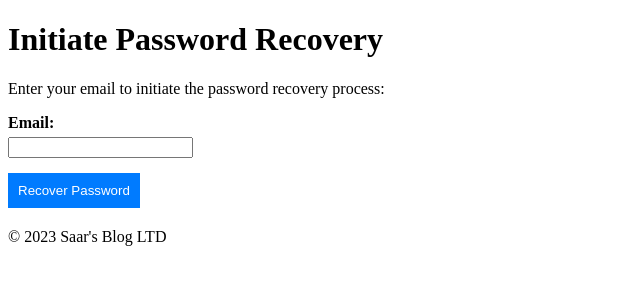
After one commit to staranus/blog_project, a Flask app: page /recover-password in a window 1280 px wide. The commit adds this page. Shown: the top 300 px of the page, without its empty margins (0-640 px from the left). Run offline with Flask 3, Linux system fonts and the light colour scheme.

Commit message:
Add files via upload

```diff
--- a/app.py
+++ b/app.py
@@ -1,4 +1,4 @@
-from flask import Flask, request, render_template, redirect, url_for, session
+from flask import Flask, request, render_template, redirect, url_for, session, abort
 from flask_mail import Mail, Message
 from flask_sqlalchemy import SQLAlchemy
 import hashlib
@@ -9,12 +9,13 @@ app.config['SECRET_KEY'] = '1234'
 db = SQLAlchemy(app)
 
 # Configure Flask-Mail
-app.config['MAIL_SERVER'] = 'your_mail_server'
+app.config['MAIL_SERVER'] = 'smtp.gmail.com'
 app.config['MAIL_PORT'] = 587
-app.config['MAIL_USE_TLS'] = True
+app.config['MAIL_USE_TLS'] = False
 app.config['MAIL_USE_SSL'] = False
-app.config['MAIL_USERNAME'] = 'your_mail_username'
-app.config['MAIL_PASSWORD'] = 'your_mail_password'
+app.config['MAIL_USERNAME'] = 'saartaranus@gmail.com'
+app.config['MAIL_PASSWORD'] = 'ccue mtep elmd tvxh'
+app.config['MAIL_DEBUG'] = True
 mail = Mail(app)
 
 
@@ -23,7 +24,8 @@ class Users(db.Model):  # extends db.Model to tell sqlalchemy that it's a table
     username = db.Column(db.String(50), unique=True, nullable=False)
     password = db.Column(db.String(64), nullable=False)
     is_admin = db.Column(db.Boolean, nullable=False)
-    #db.String(64) since you are storing the hexadecimal
+    email = db.Column(db.String(120), unique=True, nullable=False)
+    # db.String(64) since you are storing the hexadecimal
     # representation of a SHA-256 hash, which is 64 characters long.
 
 
@@ -31,34 +33,40 @@ class Posts(db.Model):
     id = db.Column(db.Integer, primary_key=True)
     post = db.Column(db.Text, nullable=False)
     title = db.Column(db.Text, nullable=False)
-    user_id = db.Column(db.Integer, db.ForeignKey('users.id') ,nullable=False)
+    user_id = db.Column(db.Integer, db.ForeignKey('users.id'), nullable=False)
 
     # When doing a query, display each row represented
     # by an object containing what's in the return statement
     def __repr__(self):
         return 'Post ' + str(self.id)
 
+
+PER_PAGE = 5  # Number of posts per page
+
 with app.app_context():
     db.create_all()
-    # user_1 = Users(username="saar", password=hashlib.sha256("1234".encode()).hexdigest(), is_admin=True)
-    # user_2 = Users(username="elad", password=hashlib.sha256("1234".encode()).hexdigest(), is_admin=False)
+    # user_1 = Users(username="elad", password=hashlib.sha256("1234".encode()).hexdigest(), is_admin=True, email = "blah")
+    # user_2 = Users(username="saar", password=hashlib.sha256("1234".encode()).hexdigest(), is_admin=False, email = "blah")
     # db.session.add(user_1, user_2)
     # db.session.commit()
 
-            #query data from db
+    # query data from db
     # user = Users.query.filter_by(username="saar").first()
     # print(user)
     # print(user.username)
     # print(user.password)
     # print(user.id)
 
+
 @app.route("/")
 def index():
     if 'username' in session:
         print(f"User {session['username']} is already in session")
         return redirect(url_for('view_and_publish_posts'))
-    print("User is not in session, redirecting to login")
-    return redirect(url_for('login'))
+
+    else:
+        print("User is not in session, redirecting to login")
+        return redirect(url_for('login'))
 
 
 @app.route('/login', methods=['POST', 'GET'])
@@ -74,7 +82,7 @@ def login():
         if user and user.password == password:
             session['logged_in'] = True
             session['username'] = username
-            session['email'] = request.form['email_address']
+            # session['email'] = request.form['email_address']
             return redirect(url_for('view_and_publish_posts'))
         return render_template('login.html', message="Wrong Login!")
     return render_template('login.html')
@@ -96,6 +104,7 @@ def user_sign_up():
 
         password = request.form.get('password')
         confirm_password = request.form.get('confirm_password')
+        email_address = request.form.get('email_address')
 
         if password != confirm_password:
             match_passwords = True
@@ -104,7 +113,7 @@ def user_sign_up():
 
         password = hashlib.sha256(password.encode()).hexdigest()
 
-        user = Users(username=username, password=password)
+        user = Users(username=username, password=password, is_admin=False, email=email_address)
         db.session.add(user)
         db.session.commit()
         session['username'] = username
@@ -112,20 +121,25 @@ def user_sign_up():
 
     return render_template('signup.html', match_passwords=True)
 
+
 @app.route('/logout')
 def user_logout():
     session.clear()
     return redirect(url_for('login'))
 
+
 @app.route('/posts', methods=['POST', 'GET'])
 def view_and_publish_posts():
     if 'username' not in session:
         return redirect(url_for('login'))
-    user = Users.query.filter_by(username=session['username']).first()
-    if user:
-        user_id = user.id
-    else:
+    current_user = Users.query.filter_by(username=session['username']).first()
+
+    if not current_user:
         print("User not found in DB")
+        return redirect(url_for('login'))
+
+    user_id = current_user.id
+
     if request.method == 'POST':
         db.session.add(Posts(
             title=request.form['title'],
@@ -135,46 +149,86 @@ def view_and_publish_posts():
         db.session.commit()
         # return redirect('/posts')
     posts = Posts.query.all()
-    return render_template('index.html', posts=posts)
+    return render_template('index.html', posts=posts, current_user_id=user_id)
 
 
 @app.route('/posts/edit/<int:id>', methods=['GET', 'POST'])
 def edit_posts(id):
     post_object = Posts.query.filter_by(id=id).first()
-   # print(post_object.title)
+    if post_object.user_id != Users.query.filter_by(username=session['username']).first().id:
+        abort(403)  # Forbidden if the current user is not the author of the post
+    # print(post_object.title)
     if request.method == 'POST':
         post_object.post = request.form['content']
         db.session.commit()
         return redirect('/posts')
-    #todo- redo for previous code, instead of post_content (to consider)
+    # todo- redo for previous code, instead of post_content (to consider)
     return render_template('edit.html', post=post_object, post_content=post_object.post)
+
 
 @app.route('/posts/delete/<int:id>')
 def delete_post(id):
     post_to_delete = Posts.query.get_or_404(id)
+    if post_to_delete.user_id != Users.query.filter_by(username=session['username']).first().id:
+        abort(403)  # Forbidden if the current user is not the author of the post
     db.session.delete(post_to_delete)
     db.session.commit()
     return redirect('/posts')
 
 
+@app.route('/reset-password/<token>', methods=['GET', 'POST'])
+def reset_password(token):
+    # For simplicity, we assume the token is the user's ID
+    user_id = int(token)
+    user = Users.query.get(user_id)
 
-# @app.route('/all_todos', methods=["POST", "GET"])
-# def all_posts():
-#     if 'username' not in session:
-#         return redirect(url_for('login'))
-#
-#     user_id = Users.query.filter_by(username=session['username']).first().id
-#
-#     if request.method == "POST":
-#         content = request.form.get('content')
-#
-#         post = Posts(content=content)
-#         db.session.add(post)
-#         db.session.commit()
-#
-#     todos = Posts.query.filter_by(user_id=user_id).all()
-#
-#     return render_template('todos.html', todos=todos)
+    if not user:
+        print(f"{user} not found")
+        abort(404)  # User not found
+
+    if request.method == 'POST':
+        new_password = request.form.get('new_password')
+        confirm_password = request.form.get('confirm_password')
+
+        if new_password != confirm_password:
+            return render_template('reset-password.html', error='Passwords do not match')
+
+        # Update the user's password
+        user.password = hashlib.sha256(new_password.encode()).hexdigest()
+        db.session.commit()
+
+        return render_template('reset-password-success.html', email=user.email)
+
+    return render_template('reset-password.html', token=token)
+
+
+@app.route('/recover-password', methods=['GET', 'POST'])
+def recover_password():
+    if request.method == 'POST':
+        email = request.form.get('user_email')
+        user = Users.query.filter_by(email=email).first()
+
+        if user:
+            # Generate a temporary token (you might want to use a library for this)
+            # For simplicity, we are using the user's ID as a token in this example
+            print(user)
+            token = str(user.id)
+
+            # Send a password recovery email
+            recover_url = url_for('reset_password', token=token, _external=False)
+            print(recover_url)
+            subject = 'Password Recovery'
+            body = f'Click the following link to reset your password: {recover_url}'
+
+            msg = Message(subject, recipients=email, body=body)
+            mail.send(msg)
+
+            return render_template('recover-password-success.html', email=email)
+        else:
+            return render_template('recover-password.html', error='Invalid email address')
+
+    return render_template('recover-password.html')
+
 
 if __name__ == '__main__':
     app.run(debug=True, port=8885)
--- a/templates/login.html
+++ b/templates/login.html
@@ -22,4 +22,6 @@
 </div>
 
 
+<a href="{{ url_for('recover_password') }}" class="btn btn-primary">Recover Password</a>
+
 {% endblock %}
--- /dev/null
+++ b/templates/recover-password-success.html
@@ -0,0 +1,5 @@
+{% extends 'base.html' %}
+
+{% block content %}
+<h1>Password recover succeeded!</h1>
+{% endblock %}
--- /dev/null
+++ b/templates/recover-password.html
@@ -0,0 +1,18 @@
+{% extends "base.html" %}
+
+{% block title %}Initiate Password Recovery{% endblock %}
+
+{% block content %}
+    <h1>Initiate Password Recovery</h1>
+    <p>Enter your email to initiate the password recovery process:</p>
+    <form action="{{ url_for('recover_password') }}" method="POST">
+        <div class="form-group">
+            <label for="user_email">Email:</label>
+            <input type="email" id="user_email" name="user_email" class="form-control" required>
+        </div>
+        <button type="submit" class="btn btn-primary">Recover Password</button>
+    </form>
+    {% if error %}
+        <p class="text-danger">{{ error }}</p>
+    {% endif %}
+{% endblock %}
```
Also changed, not shown: templates/index.html (+4 -4 lines), templates/reset-password.html (added, +20 -0 lines), instance/blog.db.
